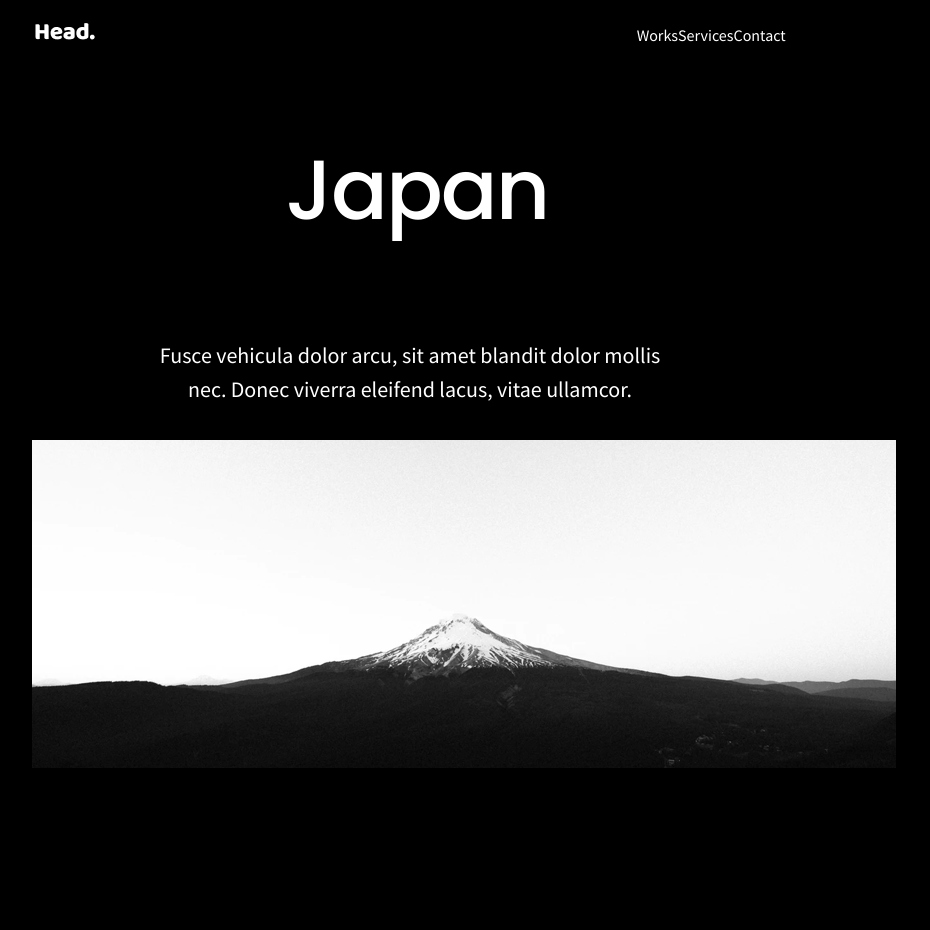
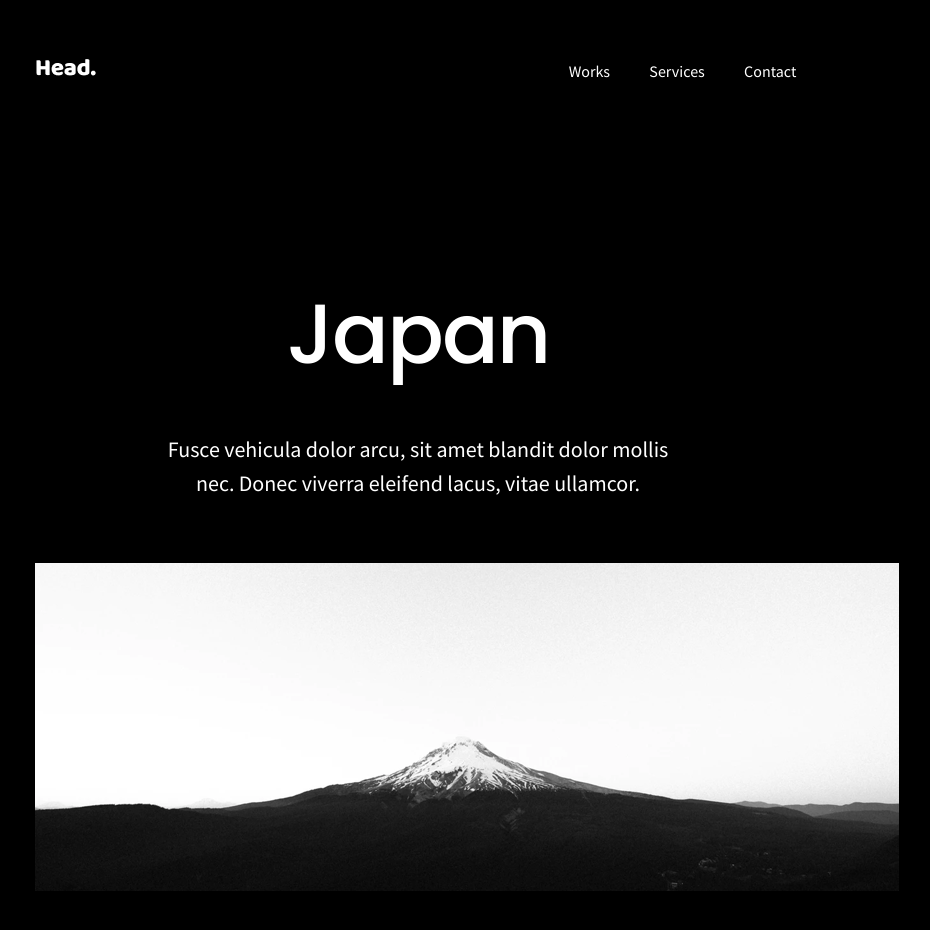
Before and after one commit to SarahRazzaq/Responsive-Design, a plain HTML site: page index.html in a window 1280 px wide. Shown: the whole page, without its empty margins (230-1160 px from the left). Before the commit the page ends 826 px from the top, so only its background shows below. Drawn offline with Linux system fonts and the light colour scheme.

Commit message:
image scale

```diff
--- a/Styles/index.css
+++ b/Styles/index.css
@@ -1,17 +1,39 @@
 body{
-    min-width: 1440px;
+    width: 100%;
     min-height: 810px;
-    min-width: 320px;
-    background-color: black;
+    background-color: #000;
     color: #ffff;
+    display: flex;
+    justify-content: center;
 }
-header{
+.main-container{
+    display: grid;
+    align-items: center;
+    max-width: 1440px;
+    max-height: 100%;
+    row-gap: 5px;
+    column-gap: 5px;
+    grid-template-columns: repeat(10,1fr);
+    grid-template-rows: repeat(7,1fr);
+    background-color:#000;
+}
+.item1{
+    grid-column: 3 / 4 ;
+    grid-row: 1 / 2;
+}
+.item2{
+    grid-column: 7 / 9 ;
+    grid-row: 1 / 2;
+}
+nav{
     display: flex;
-    align-content: flex-start;
     justify-content: space-around;
     align-items: center;
+    flex-direction: row;
 }
-nav{
+.menu-list{
+    min-width:267px;
+    height: 25;
     color: #ffff;
     font-family: 'Source Sans Pro', sans-serif;
     font-style: normal;
@@ -24,32 +46,26 @@ nav{
     align-items: center;
     flex-direction: row;
 }
-.text-container{
-    display: grid;
-    max-width: 1440px;
-    max-height: 400px;
-    row-gap: 5px;
-    column-gap: 5px;
-    grid-template-columns: repeat(10,1fr);
-    grid-template-rows: repeat(10,1fr);
+.item3{
+    grid-column: 4 / 8;
+    grid-row: 3 / 4;
 }
-.item1{
-    grid-column:3 / 4;
-    grid-row: 2/ 3;
-}
-.item2{
-    grid-column: 7 / 9;
-    grid-row: 2 / 3;
-}
-h1{
+.title{
     font-family: 'Poppins', sans-serif;
     font-style: normal;
     font-weight: 500;
     font-size: 84px;
-    line-height: 102px;
+    line-height:102px;
     letter-spacing: -2px;
     color: #FFFFFF;
-    margin: none;
+    margin: 0px;
+    text-align: center;
+}
+.item4{
+    max-width:100%;
+    height:auto;
+    grid-column: 4 / 8;
+    grid-row: 4 / 5;
 }
 h4{
     font-family: 'Source Sans Pro', sans-serif;
@@ -61,21 +77,38 @@ h4{
     color: #FFFFFF;
     margin: none;
 }
-.item3{
-    grid-column: 5 / 7;
-    grid-row: 4 / 5;
+.item5{
+    max-width:100%;
+    height:auto;
+    grid-column: 3 / 9 ;
+    grid-row: 5 / 8 ;
 }
-.item4{
-    grid-column: 4 / 8;
-    grid-row: 6 / 7;
+.fuji{
+    max-width:100%;
+    height:auto;
+
 }
-.item5{
-    grid-column: 3 / 9 ;
-    grid-row: 7 / 11 ;
+@media screen and (max-width:700px){
+    .title{
+        font-size: 72px;
+    }
+    h4{
+        font-size: 22px;
+    }
 }
-
-/*
-img{
-    max-width: 573px;
-    height: 64;
-}*/
+@media screen and (max-width:600px){
+        div.menu-list{
+          display: none;
+        }
+        .title{
+            font-size: 22x;
+        }
+        h4{
+            font-size: 12px;
+        }
+    }
+  @media screen and (min-width: 1001px){
+        .title{
+            font-size: 84px;
+        }
+  }
--- a/index.html
+++ b/index.html
@@ -9,30 +9,36 @@
     <title>Japan</title>
 </head>
 <body>
-    <header>
+    <div class="main-container">
         <div class="item1">
             <img src="images/image_Logo.png" alt="Logo_Head.">
         </div>
         <div class="item2">
             <nav>
-                <p>Works</p>
-                <p>Services</p>
-                <p>Contact</p>
+                <div class="menu-list">
+                    <p>Works</p>
+                    <p>Services</p>
+                    <p>Contact</p>
+                </div>
                 <div class="menu_logo">
                    <img src="images/image_nav_Icon.png" alt="">
                 </div>
             </nav>
         </div>
-    </header>
-    <div class="text-container">
         <div class="item3">
-            <h1>Japan</h1>
+            <p class="title">Japan</p>
         </div>
         <div class="item4">
             <h4>Fusce vehicula dolor arcu, sit amet blandit dolor mollis nec. Donec viverra eleifend lacus, vitae ullamcor.</h4>
         </div>
         <div class="item5">
-            <img src="images/image_fuji.png" alt="">
+            <picture class="fuji">
+                <source media="(max-width: 600px)" srcset="./images/Image_s.png">
+                <source media="(max-width: 1000px)" srcset="./Images/Image_m.png">
+                <source media="(min-width: 1001px)" srcset="./Images/image_l.png">
+                <img src="images/Image_s.png" alt="">
+            </picture>
+            <!--<img class="fuji" src="images/Image_s.png" alt="Fuji" srcset="images/image_m.png ">-->
         </div>
     </div>
 </body>
```
Also changed, not shown: Images/Image_m.png (added), Images/Image_s.png (added), Images/image_L.png (renamed from Images/image_fuji.png).
